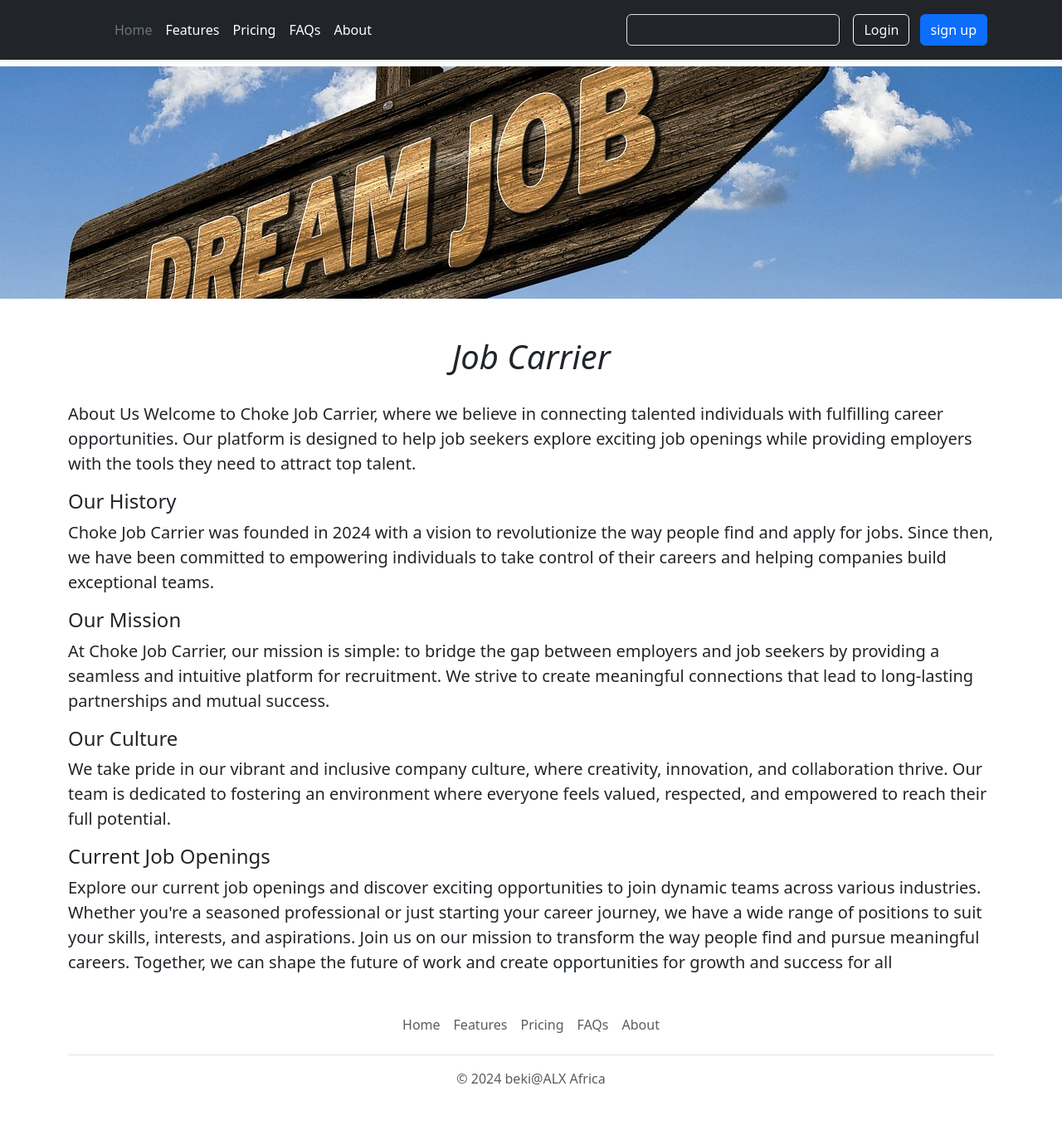
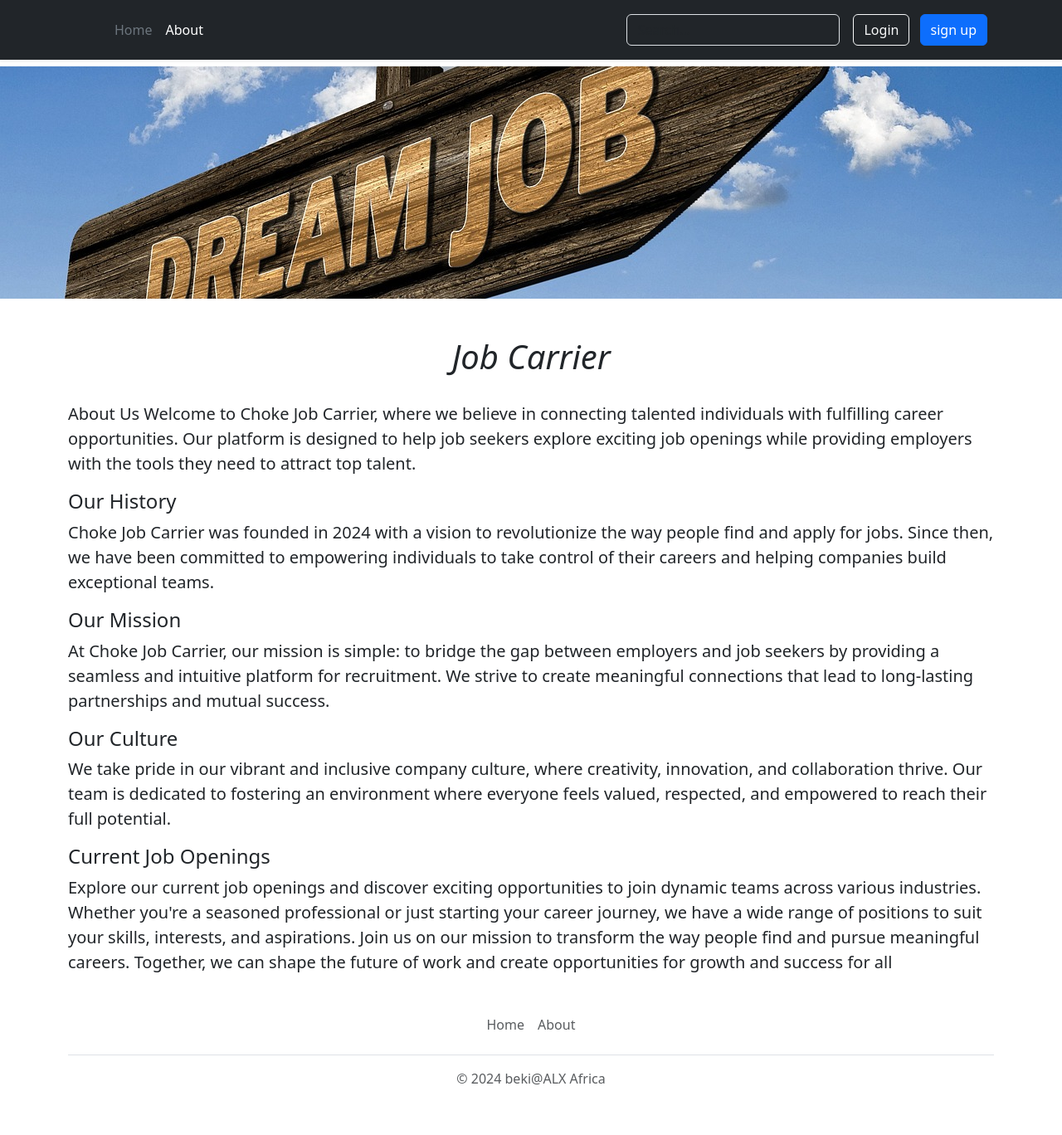
Before and after one commit to bekiyeromm/online-job-application, a Flask app: page /about in a window 1280 px wide. Shown: the whole page at 83% size. Run offline with Flask 3, Linux system fonts and the light colour scheme.

Commit message:
comment un used links from footer and nav template

```diff
--- a/templates/footer.html
+++ b/templates/footer.html
@@ -4,7 +4,7 @@
       <li class="nav-item">
         <a href="/" class="nav-link px-2 text-body-secondary">Home</a>
       </li>
-      <li class="nav-item">
+      <!-- <li class="nav-item">
         <a href="#" class="nav-link px-2 text-body-secondary">Features</a>
       </li>
       <li class="nav-item">
@@ -12,7 +12,7 @@
       </li>
       <li class="nav-item">
         <a href="#" class="nav-link px-2 text-body-secondary">FAQs</a>
-      </li>
+      </li> -->
       <li class="nav-item">
         <a href="/about" class="nav-link px-2 text-body-secondary">About</a>
       </li>
--- a/templates/navbar.html
+++ b/templates/navbar.html
@@ -9,9 +9,9 @@
 
         <ul class="nav col-12 col-lg-auto me-lg-auto mb-2 justify-content-center mb-md-0">
           <li><a href="/" class="nav-link px-2 text-secondary">Home</a></li>
-          <li><a href="#" class="nav-link px-2 text-white">Features</a></li>
+          <!-- <li><a href="#" class="nav-link px-2 text-white">Features</a></li>
           <li><a href="#" class="nav-link px-2 text-white">Pricing</a></li>
-          <li><a href="#" class="nav-link px-2 text-white">FAQs</a></li>
+          <li><a href="#" class="nav-link px-2 text-white">FAQs</a></li> -->
           <li><a href="/about" class="nav-link px-2 text-white">About</a></li>
         </ul>
 
```
